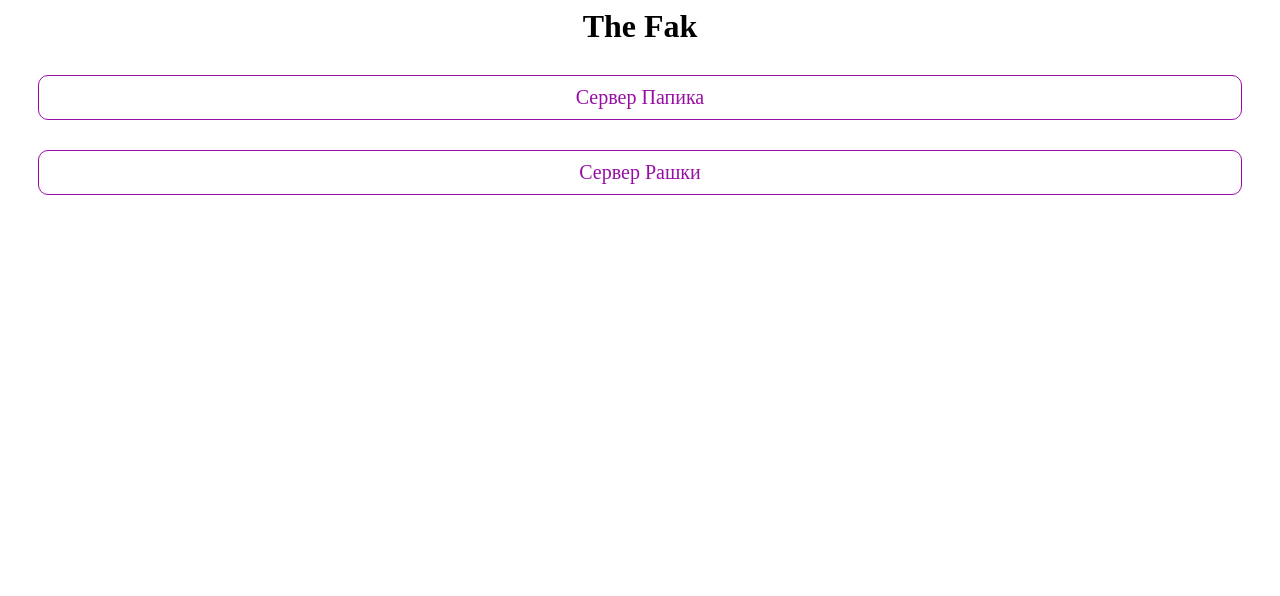
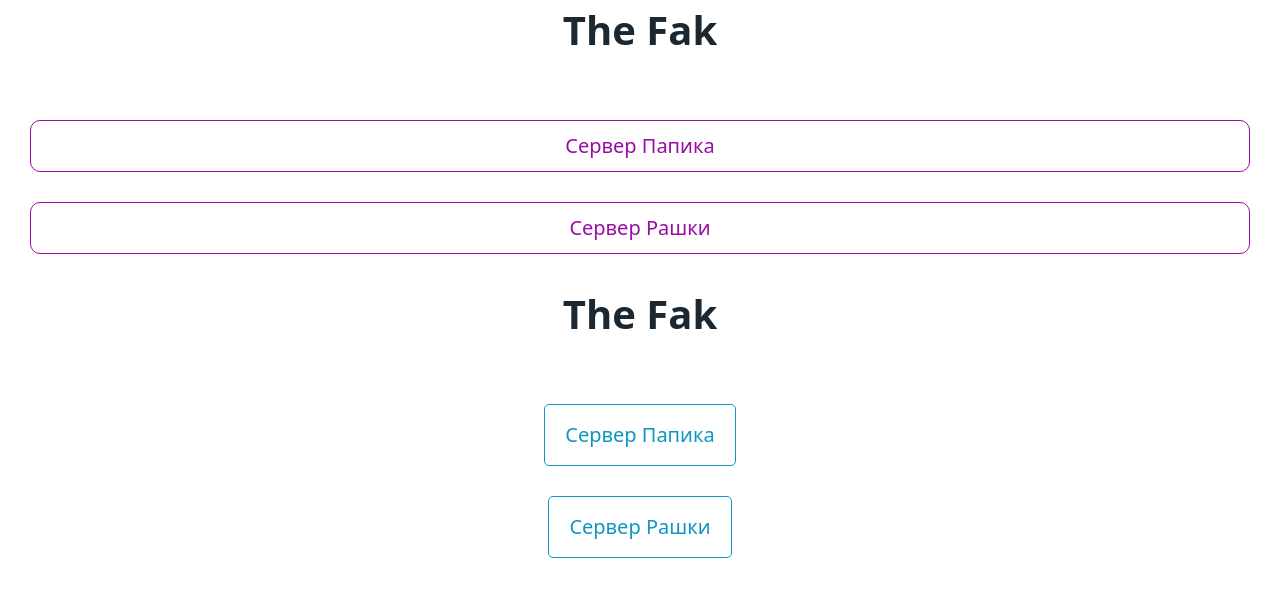
Before and after one commit to TheFaksusingBaka/TheFaksusingBaka.github.io, a plain HTML site: page index.html in a window 1280 px wide. Drawn offline with nearby package versions, Linux system fonts and the light colour scheme.

Commit message:
Update index.html

```diff
--- a/index.html
+++ b/index.html
@@ -1,7 +1,7 @@
-<html>
     <head>
         <meta charset="utf8">
         <meta name="viewport" content="width=device-width, initial-scale=1">
+        <link rel="stylesheet" href="https://unpkg.com/@picocss/pico@latest/css/pico.min.css">
     </head>
     <body>
         <center><h1>The Fak</h1></center>
@@ -9,6 +9,12 @@
      <center><p><a class = "button" href = "https://discord.gg/rSwGbbXpE6">Сервер Папика</a></p></center>
      <center> <p><a class = "button" href = "https://discord.gg/russia">Сервер Рашки</a></p> </center>
       </div>
+     <center>
+     <h1>The Fak</h1>
+     <a role="button" class = "outline" href = "https://discord.gg/rSwGbbXpE6">Сервер Папика</a>
+     <br><br>
+     <a role="button" class = "outline" href = "https://discord.gg/russia">Сервер Рашки</a>
+     </center>
      <style type = "text/css">
        a.button {
   text-decoration: none;
@@ -20,6 +26,8 @@
   border-radius: 10px;
   padding: 10px;
   margin: 30px;
+       a {
+         width: 100%;
        }
 a.button:hover {
   color: #10FF58;
```
